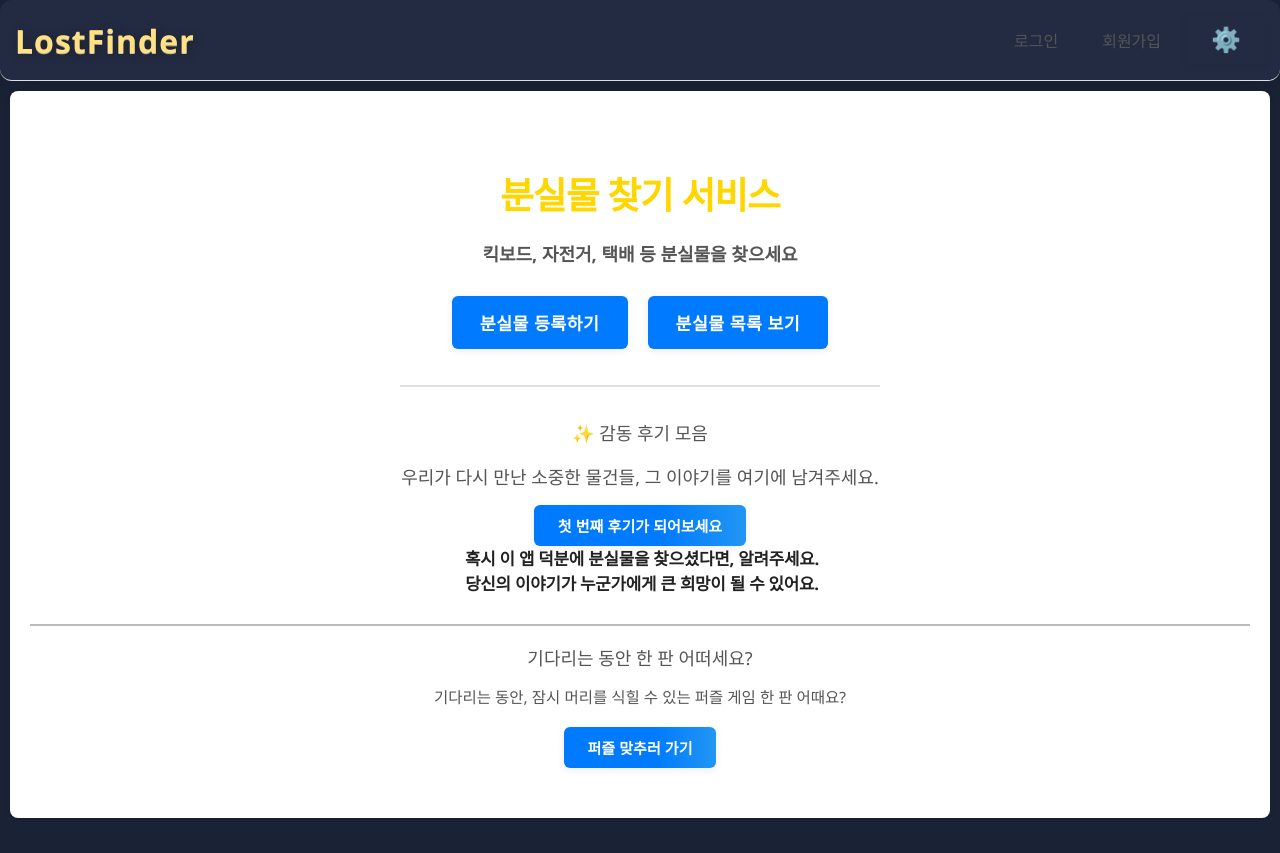
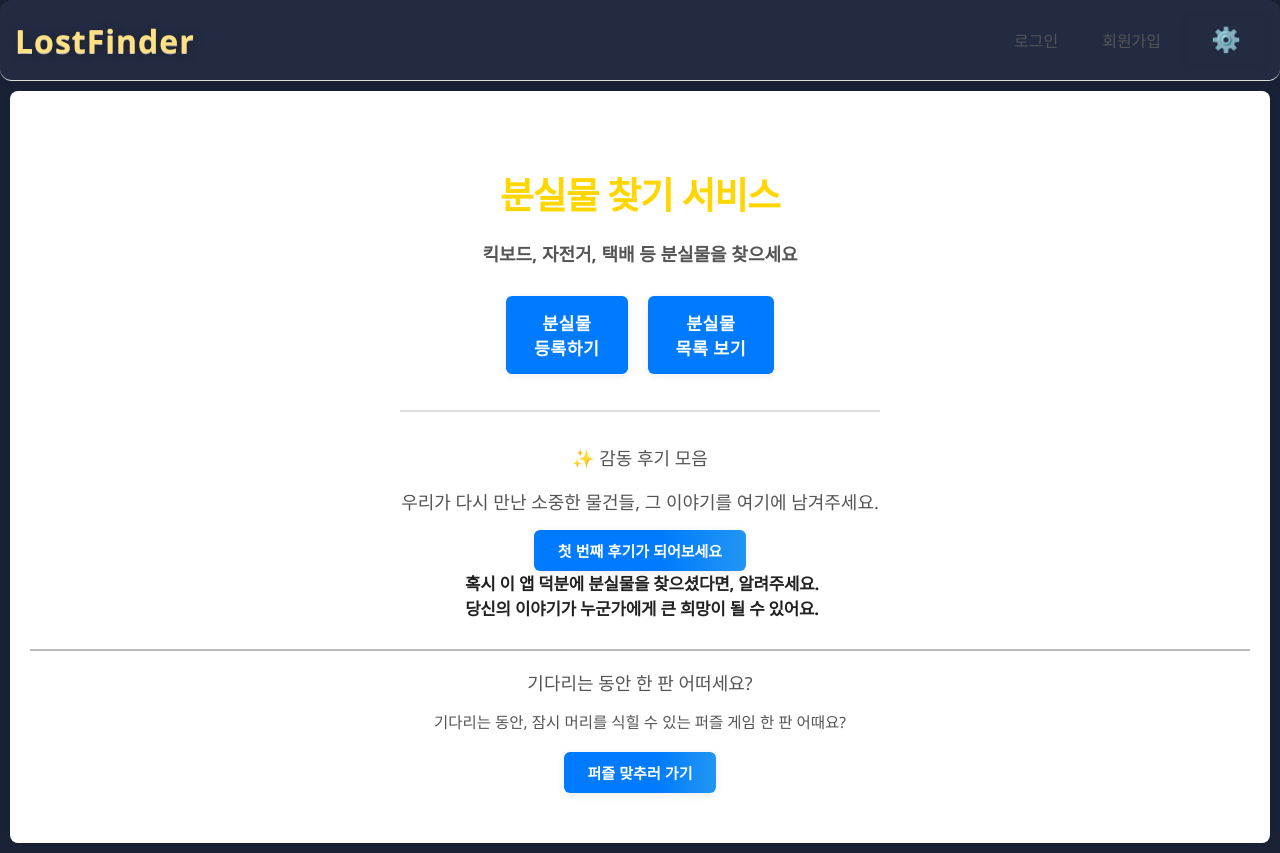
Before and after one commit to Christina0922/lost-finder, a React (Create React App) app in the folder client/: page / in a window 1280 px wide. Before the commit the page ends 828 px from the top, so only its background shows below. Built offline with nearby package versions, Linux system fonts and the light colour scheme.

Commit message:
style: 메인 버튼 두 줄 줄바꿈 및 정렬 개선

```diff
--- a/client/src/pages/MainPage.css
+++ b/client/src/pages/MainPage.css
@@ -51,6 +51,8 @@
   box-shadow: 0 2px 8px rgba(0,0,0,0.07);
   border: none;
   transition: background 0.2s, color 0.2s;
+  white-space: pre-line;
+  text-align: center;
 }
 
 .main-button:hover {
--- a/client/src/pages/MainPage.tsx
+++ b/client/src/pages/MainPage.tsx
@@ -15,8 +15,8 @@ const MainPage: React.FC<MainPageProps> = ({ currentUser }) => {
       <p className="main-desc">킥보드, 자전거, 택배 등 분실물을 찾으세요</p>
 
       <div className="main-actions">
-        <Link to="/register" className="main-button">분실물 등록하기</Link>
-        <Link to="/list" className="main-button">분실물 목록 보기</Link>
+        <Link to="/register" className="main-button">분실물<br />등록하기</Link>
+        <Link to="/list" className="main-button">분실물<br />목록 보기</Link>
       </div>
 
       <hr className="main-divider" />
```
